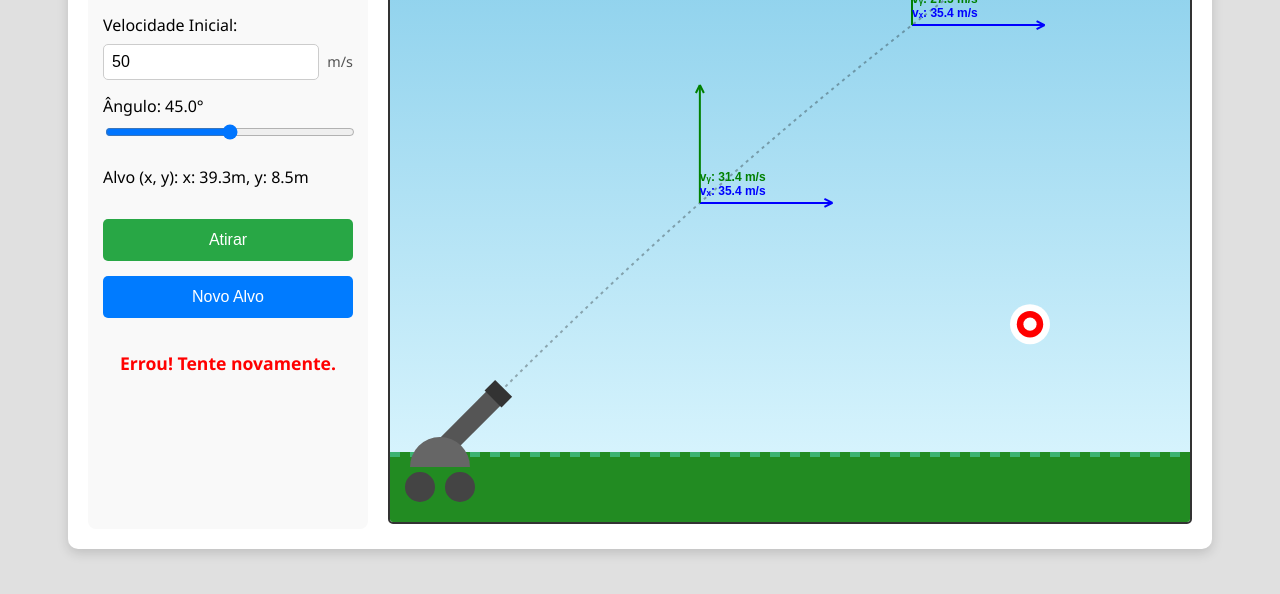
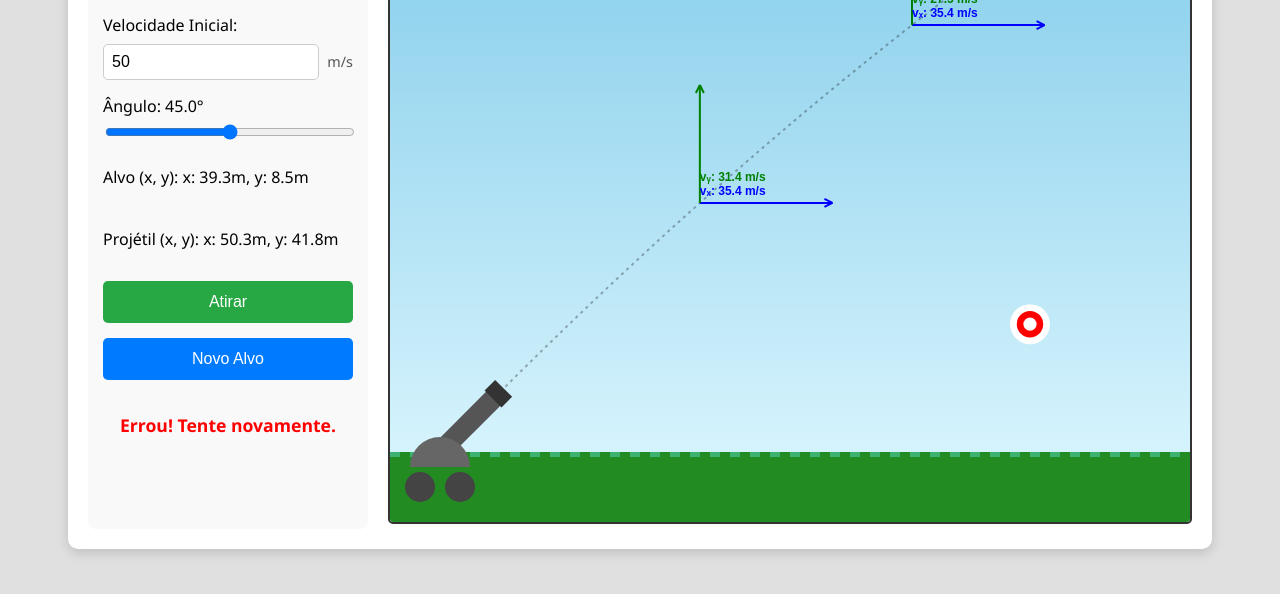
Before and after one commit to raian2209/Lan-amento-Obli, a plain HTML site: page index.html in a window 1280 px wide. Both pictures are taken after a click on the button "Atirar". Shown: the part 176-770 px from the top of the page. Drawn offline with Linux system fonts and the light colour scheme.

Commit message:
att localização bola

```diff
--- a/index.html
+++ b/index.html
@@ -21,12 +21,14 @@
                     <span>m/s</span>
                 </div>
             </div>
+
             <div class="info-group">
                 <div class="angle-control">
                     <label for="angleSlider">Ângulo: <span id="angleValueDisplay">45.0</span>°</label>
                     <input type="range" id="angleSlider" min="15" max="75" value="45" step="0.5">
                 </div>
                 <p>Alvo (x, y): <span id="targetCoordsDisplay">...</span></p>
+            <p>Projétil (x, y): <span id="projectileCoordsDisplay">--</span></p>
             </div>
             <button id="fireButton">Atirar</button>
             <button id="resetButton">Novo Alvo</button>
--- a/script.js
+++ b/script.js
@@ -32,6 +32,10 @@ let timeSinceLastPlot = 0;
 let velocityDataPoints = [];
 
 // --- FUNÇÕES DE DESENHO ---
+
+// ADICIONE A LINHA ABAIXO
+const projectileCoordsDisplay = document.getElementById('projectileCoordsDisplay');
+
 
 function draw() {
     // Guarda de segurança: não tenta desenhar se os objetos principais não estiverem prontos
@@ -251,6 +255,14 @@ function update(deltaTime) {
     projectile.x = initialX + (projectile.vx * timeInFlight * PIXELS_PER_METER);
     const initialY = cannon.y - 80 * Math.sin(cannon.angle);
     projectile.y = initialY + (projectile.vy * timeInFlight * PIXELS_PER_METER) + (0.5 * Math.pow(timeInFlight, 2) * GRAVITY * PIXELS_PER_METER);
+
+
+   // Converte a posição atual do projétil (em pixels) para metros relativos ao canhão
+    const projectileX_meters = (projectile.x - cannon.x) / PIXELS_PER_METER;
+    const projectileY_meters = (cannon.y - projectile.y) / PIXELS_PER_METER;
+    // Atualiza o texto no painel de controles
+    projectileCoordsDisplay.textContent = `x: ${projectileX_meters.toFixed(1)}m, y: ${projectileY_meters.toFixed(1)}m`;
+
     trajectoryPath.push({ x: projectile.x, y: projectile.y });
     checkCollision();
     checkBoundaries();
@@ -280,6 +292,7 @@ function fireShot() {
     trajectoryPath = [];
     velocityDataPoints = [];
     timeSinceLastPlot = 0;
+    projectileCoordsDisplay.textContent = 'Em voo...';
     projectile = {
         x: cannon.x + 80 * Math.cos(cannon.angle),
         y: cannon.y - 80 * Math.sin(cannon.angle),
@@ -325,6 +338,8 @@ function resetGame() {
     const targetY_meters = deltaY_pixels / PIXELS_PER_METER;
     targetCoordsDisplay.textContent = `x: ${targetX_meters.toFixed(1)}m, y: ${targetY_meters.toFixed(1)}m`;
 
+    projectileCoordsDisplay.textContent = 'Parado';
+
     // Desenha o estado inicial completo
     draw();
 }
```
